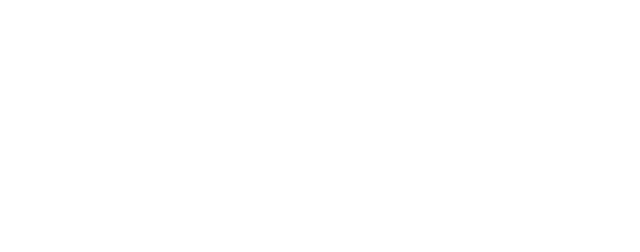
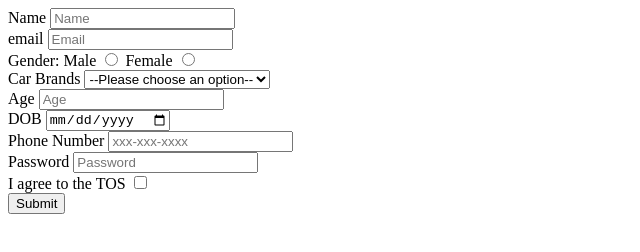
Before and after one commit to acciojob/signup-form-car-nitin931, a website: page main.html in a window 1280 px wide. Shown: the whole page, without its empty margins (0-640 px from the left). Drawn offline with Linux system fonts and the light colour scheme.

Commit message:
created a submission

```diff
--- a/main.html
+++ b/main.html
@@ -11,6 +11,68 @@
     <script type="text/javascript" src="./script.js">
 </script>
 
+	<form action="signup.php" method="post">
+		<label for="name">Name</label>
+		<input type="text" id="name" placeholder="Name" required>
+
+		<br>
+
+		<label for="email">email</label>
+		<input type="email" id="email" placeholder="Email" required>
+
+		<br>
+
+        <label>Gender:</label>
+
+        <label for="gender_m">Male</label>
+		<input type="radio" id="gender_m" name="gender" required>
+
+        <label for="gender_f">Female</label>
+		<input type="radio" id="gender_f" name="gender" required>
+
+
+		<br>
+
+		<label for="cars">Car Brands</label>
+		<select id = "cars" required>
+			<option value="" disabled selected>--Please choose an option--</option>
+			<option value="toyota">toyota</option>
+			<option value="hyundai">hyundai</option>
+			<option value="maruti">maruti</option>
+		</select>
+
+		<br>
+
+		<label for="age">Age</label>
+		<input type="number" id="age" placeholder="Age"  required>
+
+		<br>
+
+		<label for="dob">DOB</label>
+		<input type="date" id="dob" required>
+
+		<br>
+
+		<label for="tel">Phone Number</label>
+		<input type="tel" id="tel" placeholder="xxx-xxx-xxxx">
+
+		<br>
+
+		<label for="password">Password</label>
+		<input type="password" id="password" placeholder="Password" required>
+
+		<br>
+
+		<label for="tos">I agree to the TOS</label>
+		<input type="checkbox" id="tos" required>
+
+		<br>
+
+		<button type="submit">Submit</button>
+
+
+	</form>
+
 </body>
 
 </html>
```
